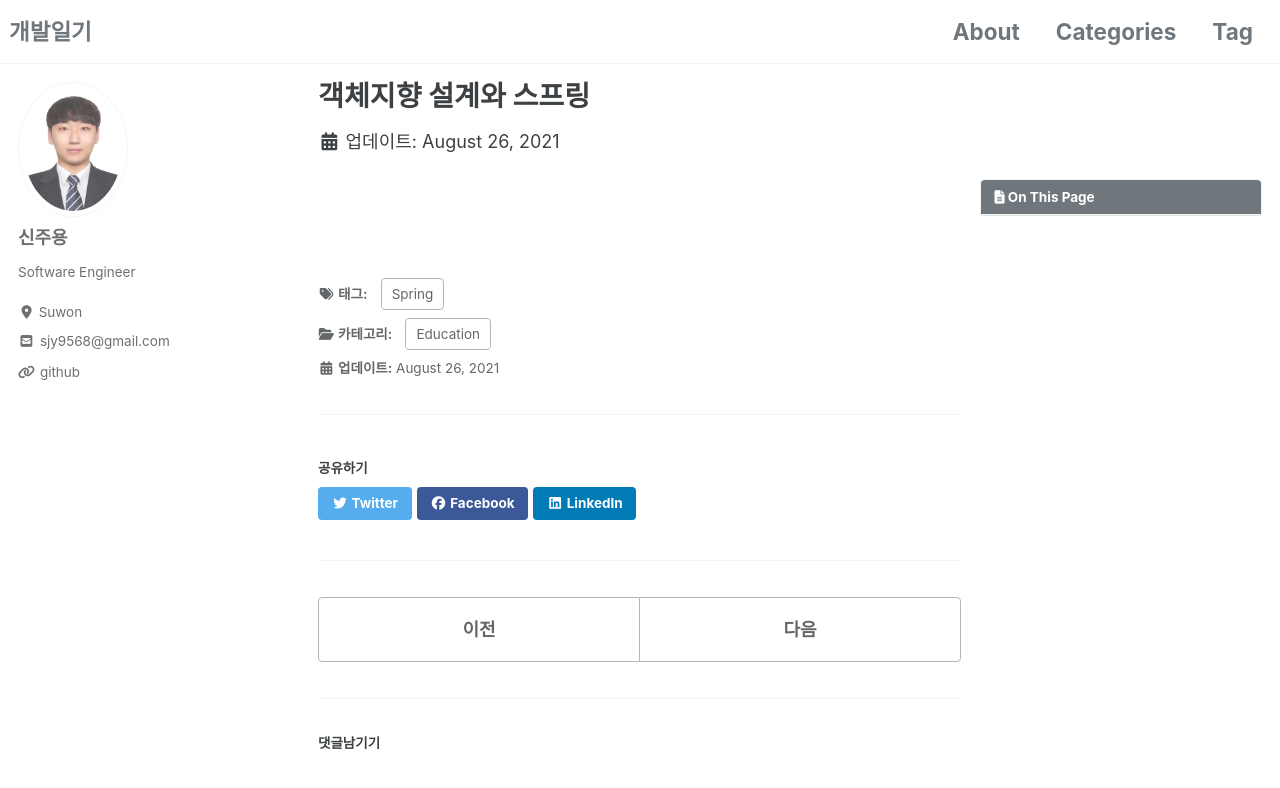
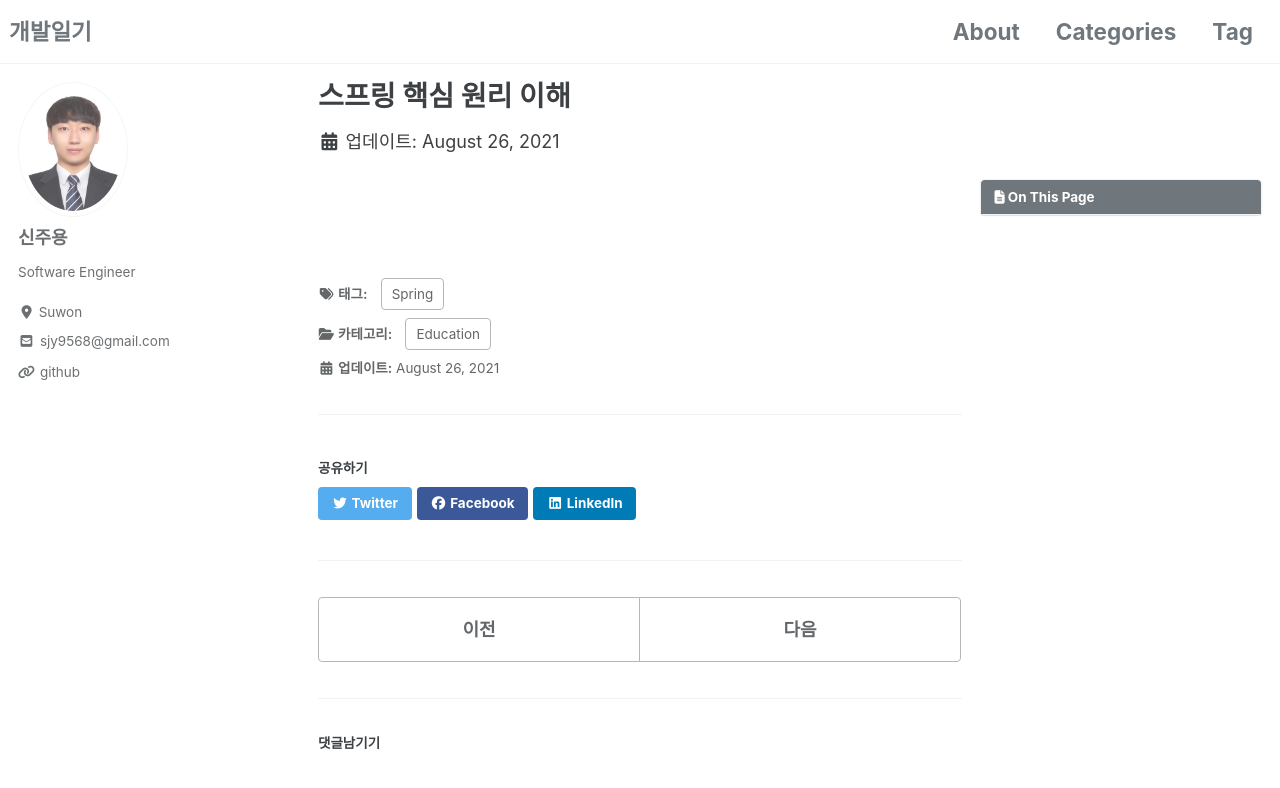
Before and after one commit to shinjooyoung/shinjooyoung.github.io, a Jekyll site: the page built from _posts/SpringStandard/2021-08-26-스프링 핵심 원리 이해.md, in a window 1280 px wide and 900 px high. Shown: the top 788 px of the window. Built offline with Jekyll 4.4.1, drawn with Linux system fonts in a browser that asks for light colours; cached includes are drawn as plain includes; nearby versions of some CDN libraries; comment, search, counter and statistics services are not loaded.

Commit message:
스프링 공부

```diff
--- a/_posts/SpringStandard/2021-08-26-스프링 핵심 원리 이해1.md
+++ b/_posts/SpringStandard/2021-08-26-스프링 핵심 원리 이해.md
@@ -1,5 +1,5 @@
 ---
-title:  "객체지향 설계와 스프링"
+title:  "스프링 핵심 원리 이해"
 excerpt: "인프런 김영한"
 categories:
   - Education
```
